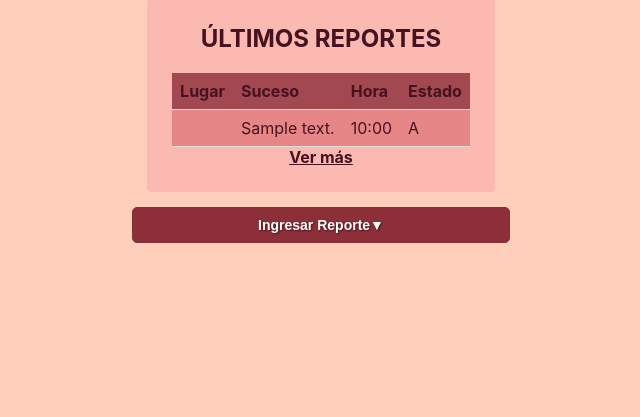
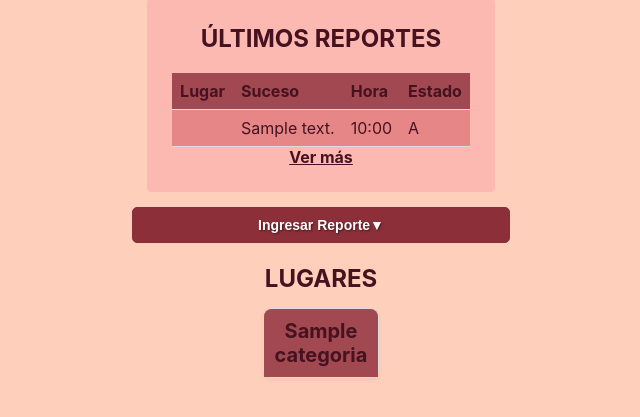
Before and after one commit to DCC-CC4401/2024-1-CC4401-1-grupo-3, a Django app: page / in a window 1280 px wide. Shown: the part 145-562 px from the top of the page, without its empty margins (319-959 px from the left). Run offline with Django 5.2, Linux system fonts and the light colour scheme; tables that the repository leaves empty hold one stand-in row (values such as "Sample post"); data that the repository does not hold is empty; parts of the project's set-up code (start-up, migrations or seed data) failed here and were passed over; some web fonts are replaced.

Commit message:
added lugares listing in home

```diff
--- a/estadobuxef/static/css/cat.css
+++ b/estadobuxef/static/css/cat.css
@@ -25,16 +25,18 @@
     background-color: #e68686;
     border: 1px solid #ddd;
     border-radius: 8px;
-    padding: 15px;
+    /*padding: 15px;*/
     box-shadow: 0 2px 4px rgba(0,0,0,0.05);
     width: 30%;
+    height: fit-content     ;
 }
 
 .category h2 {
     background-color: #a14851;
     color: #461220;
     font-size: 20px;
-    margin: -15px -15px 10px -15px;
+    /*margin: -15px -15px 10px -15px;*/
+    margin: 0;
     padding: 10px;
     border-radius: 8px 8px 0 0;
 }
@@ -42,10 +44,12 @@
 .category ul {
     list-style-type: none;
     padding: 0;
+    margin: 0;
 }
 
 .category li {
-    padding: 8px;
+    padding: 8px 8px;
+    text-align: left;
     border-bottom: 1px solid #eee;
 }
 
--- a/estadobuxef/templates/home.html
+++ b/estadobuxef/templates/home.html
@@ -4,6 +4,7 @@
 
 {% block css %}
     <link rel="stylesheet" type="text/css" href="{% static 'css/home.css' %}">
+    <link rel="stylesheet" type="text/css" href="{% static 'css/cat.css' %}">
 {% endblock %}
 
 {% block javascript %}
@@ -72,6 +73,23 @@
                 {% endif %}
             </div>
         </div>
+    <div  style="margin: 21px 0; text-align: center">
+    <h2 class="reports-title" style="margin: 15px 0">LUGARES</h2>
+    <div class="categories-container">
+        {% for categoria in categorias %}
+            <div class="category">
+                <h2>{{ categoria.nombre }}</h2>
+                    <ul>
+                        {% for lugar in lugares.all %}
+                            {% if lugar.categoria == categoria %}
+                            <li><a href="{% url 'lugar' %}?nombre={{  lugar.nombre }}">{{ lugar.nombre }}</a></li>
+                            {% endif %}
+                        {% endfor %}
+                    </ul>
+            </div>
+        {% endfor %}
+    </div>
+    </div>
     </div>
     <script>
         function myFunction() {
--- a/estadobuxef/views.py
+++ b/estadobuxef/views.py
@@ -8,7 +8,7 @@ from django.http import HttpResponseRedirect, HttpResponse
 from django.shortcuts import render, redirect, get_object_or_404
 
 from .forms import LoginForm, RegisterForm, NuevoReporteForm
-from .models import Lugar, Reporte, Categoria
+from .models import Lugar, Reporte, Categoria, Estudiante
 
 
 def update_report(request):
@@ -67,7 +67,7 @@ def home(request):
         # Usuarios corrientes no tienes niun permiso
         if reportes.count() > 5:
             reportes = reportes[:5]
-        context = {'lugares': Lugar.objects.all(), 'reportes': reportes, 'user_is_funcionario': user_is_funcionario, }
+        context = {'lugares': Lugar.objects.all(), 'reportes': reportes, 'user_is_funcionario': user_is_funcionario, "categorias":Categoria.objects.all()}
         return render(request, "home.html", context)
 
     class Meta:
@@ -119,6 +119,8 @@ def log_reg(request):
                 user = register_form.save(commit=False)
                 user.username = user.username.lower()
                 user.save()
+                estudiante = Estudiante(user_id=user.id)
+                estudiante.save()
                 # UsuarioRegistrado.objects.create(usuario=user,)
                 messages.success(request, 'You have signed up successfully.')
                 login(request, user)
```
Also changed, not shown: estadobuxef/fixtures/initial_data.json (+12 -0 lines).
